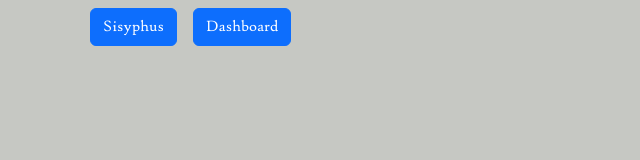
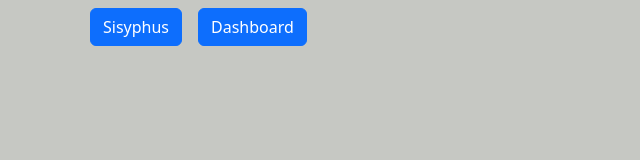
Before and after one commit to toperrrrrrrr/thirty-days-of-react, a React (Create React App) app: page / in a window 1280 px wide. Shown: the top 160 px of the page, without its empty margins (0-640 px from the left). Built offline with nearby package versions, Linux system fonts and the light colour scheme.

Commit message:
Starting new project SwftServe

```diff
--- a/src/App.js
+++ b/src/App.js
@@ -6,9 +6,9 @@ import "bootstrap-icons/font/bootstrap-icons.css";
 import { BrowserRouter as Router, Routes, Route } from "react-router-dom";
 import Dashboard from "./projects/Dashboard/Dashboard";
 import NotFound from "./projects/Dashboard/NotFound";
+
+import Dir from "./projects/Dir";
 import Main from "./projects/Sysiphus/Main";
-import Dir from "./projects/Dir";
-
 function App() {
    return (
       <Router>
--- a/src/projects/Sysiphus/Main.jsx
+++ b/src/projects/Sysiphus/Main.jsx
@@ -2,7 +2,6 @@ import React from "react";
 import "./res/styles.css";
 import Sisyphus from "./res/imgs/Sisyphus.png";
 import Boulder from "./res/imgs/boulder.png";
-import accent from "./res/imgs/BGaccent.svg";
 import backboulder from "./res/imgs/backboulder.png";
 
 export default function Main() {
--- a/src/projects/Sysiphus/res/styles.css
+++ b/src/projects/Sysiphus/res/styles.css
@@ -5,11 +5,6 @@
 @font-face {
    font-family: "MyFont";
    src: local("MyFont"), url(./fonts/Htower.woff) format("woff");
-}
-* {
-   color: #000000;
-   border-color: #000000;
-   font-family: MyFont;
 }
 
 body {
@@ -36,7 +31,7 @@ p {
    background-position: left top;
    background-repeat: no-repeat;
 }
-.katawan{
+.katawan {
    background-image: url(./imgs/Pushing.svg);
    min-height: 100vh;
    background-position: right bottom;
```
Also changed, not shown: src/projects/SwftServe/Main.jsx (added, +10 -0 lines).
